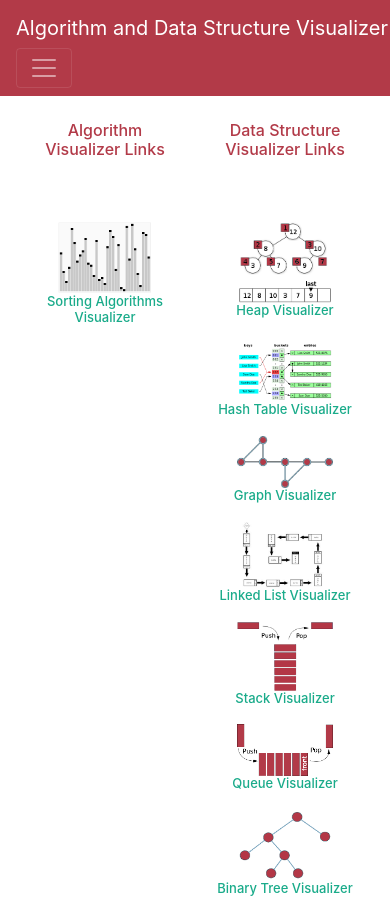
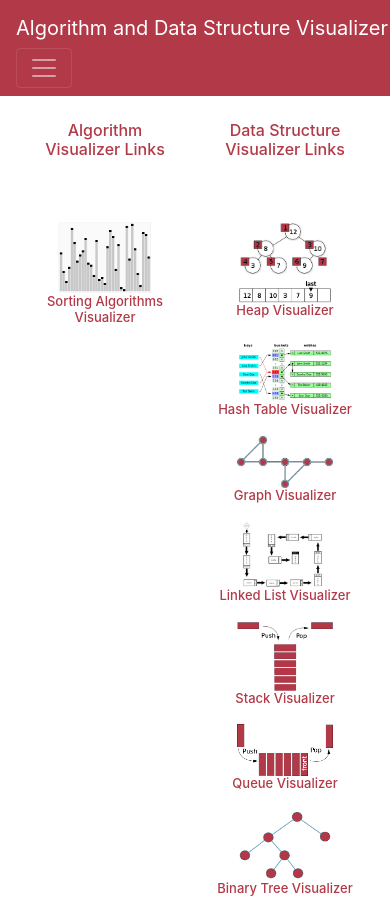
Before and after one commit to matt-hendrick/Algorithm-Data-Structure-Visualizer, a React (Create React App) app: page / in a window 390 px wide. Built offline with nearby package versions, Linux system fonts and the light colour scheme.

Commit message:
Fix: mobile style bug for HomeCard

```diff
--- a/src/components/HomeCard/HomeCard.css
+++ b/src/components/HomeCard/HomeCard.css
@@ -26,7 +26,7 @@
   }
 
   .home-card-link {
-    color: #1aab8a;
+    color: #b23a48;
     font-size: 0.65em;
   }
 }
```
